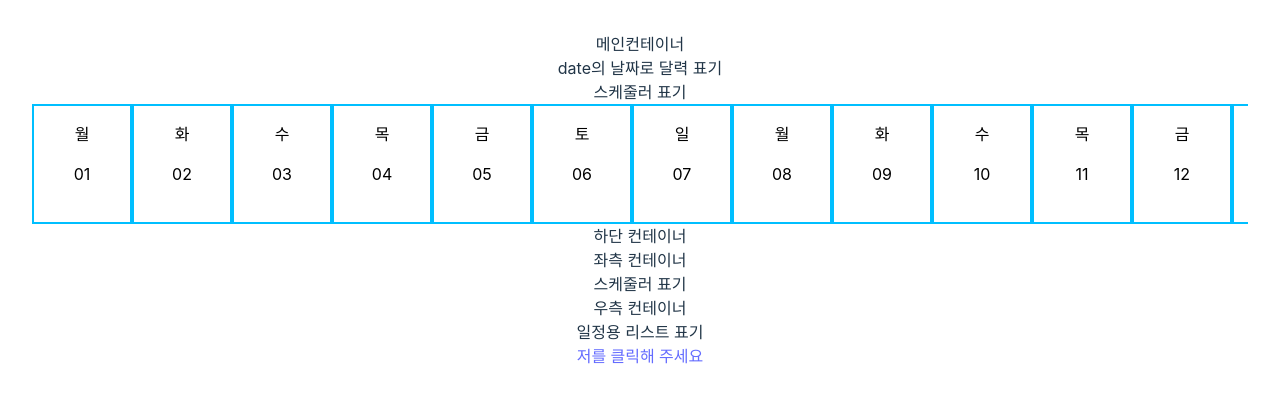
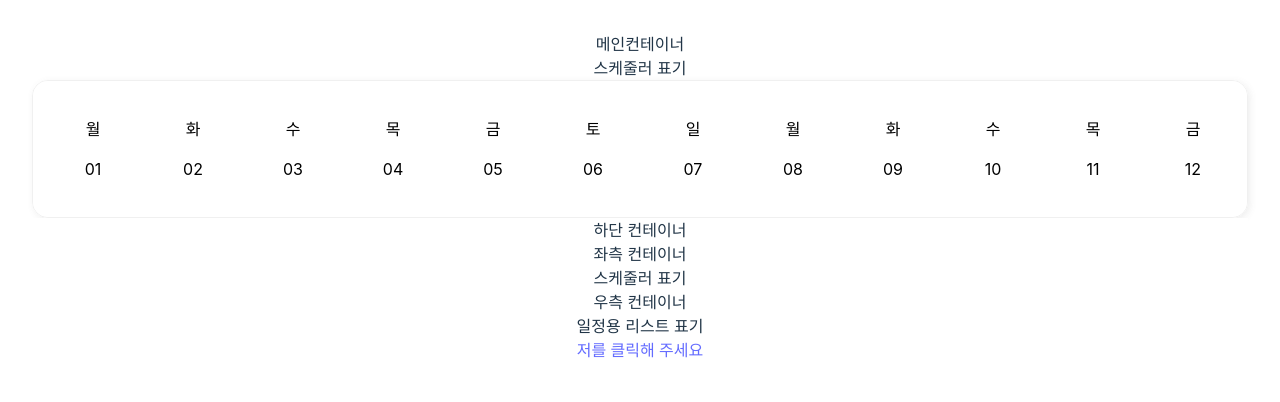
Before and after one commit to JayJHFE/React-Scheduler, a React (Vite) app in the folder PortFolio-vite/: page /scheduler in a window 1280 px wide. Shown: the top 402 px of the page. Built offline with nearby package versions, Linux system fonts and the light colour scheme.

Commit message:
스케줄러 전역스스타일 수정

```diff
--- a/PortFolio-vite/src/components/scheduler/calendar/index.tsx
+++ b/PortFolio-vite/src/components/scheduler/calendar/index.tsx
@@ -28,7 +28,6 @@ function Calendar() {
 
   return (
     <div>
-      date의 날짜로 달력 표기
       <div>스케줄러 표기</div>
       <S.rowScheduler>
         {selectedDate?.map((day, idx) => (
--- a/PortFolio-vite/src/css/dateAndDay.ts
+++ b/PortFolio-vite/src/css/dateAndDay.ts
@@ -2,11 +2,9 @@ import styled from "styled-components";
 
 export const dateDiv = styled.div`
   width: 100px;
-  height: 120px;
+  height: 80px;
   color: #000000;
   background-color: #ffffff;
   flex: 0 0 auto;
   width: 100px;
-  padding: 10px 10ox 20px 10px;
-  border: 2px solid #00bfff;
 `;
--- a/PortFolio-vite/src/css/scheduler.ts
+++ b/PortFolio-vite/src/css/scheduler.ts
@@ -6,4 +6,8 @@ export const rowScheduler = styled.div`
   overflow-x: auto;
   width: 100%;
   white-space: nowrap;
+  padding: 20px 10px 20px 10px;
+  border: 1px solid #f0f0f0;
+  box-shadow: 2px 2px 7.5px 0px rgba(89, 89, 89, 0.1);
+  border-radius: 16px;
 `;
```
